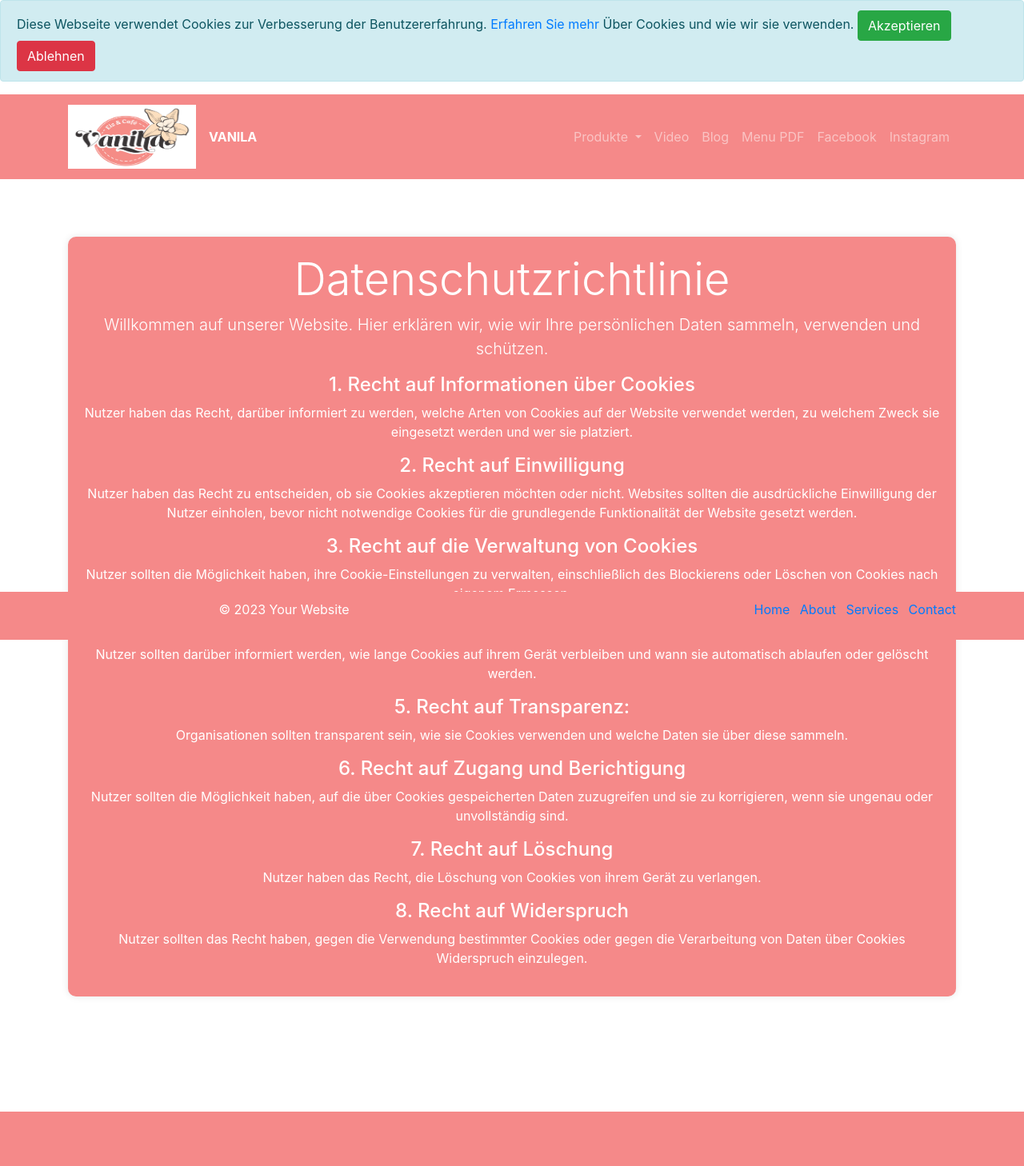
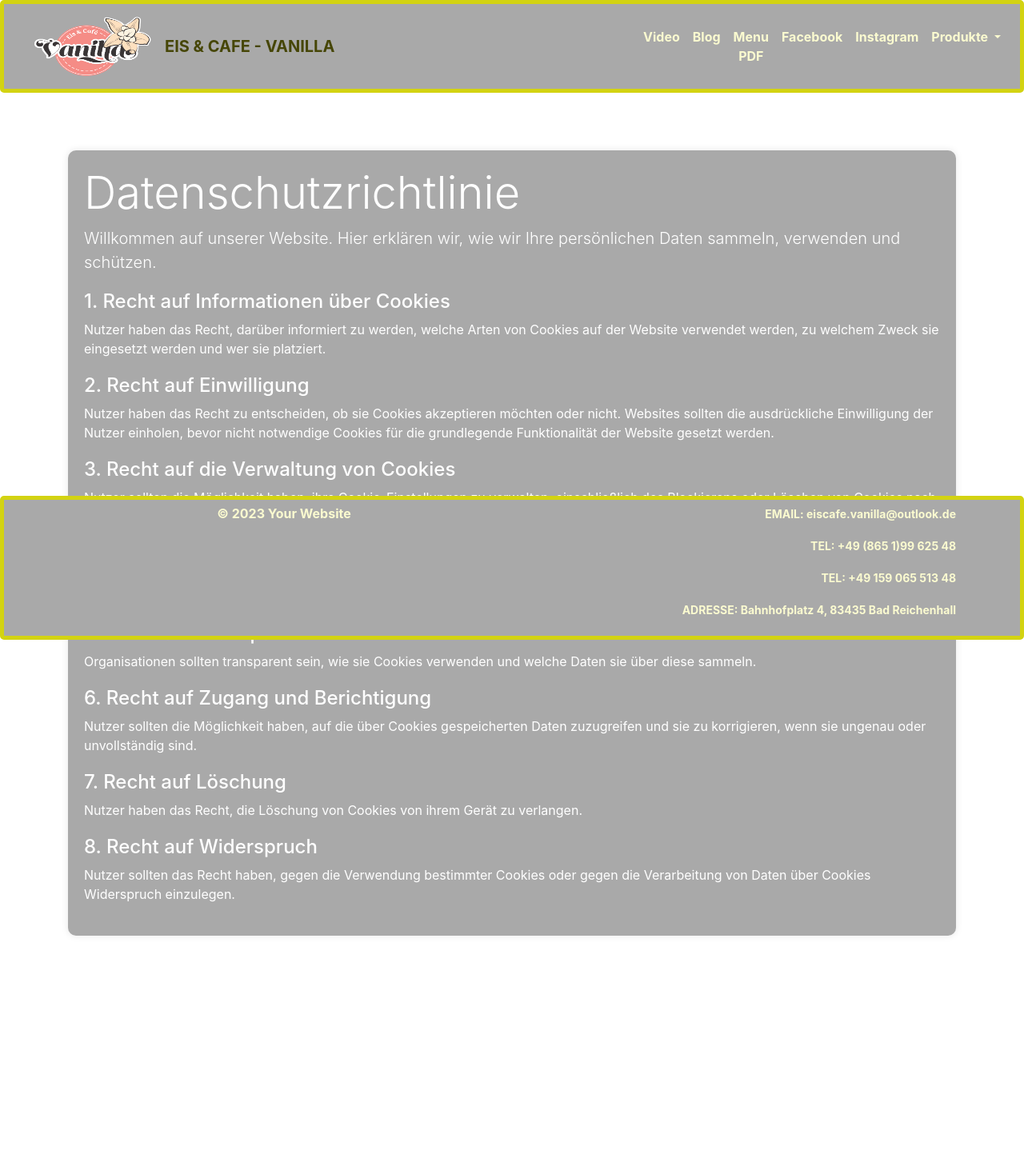
Before and after one commit to drove1983/vanila1, a Django app: page /cookie-policy/ in a window 1280 px wide. Shown: the whole page at 80% size. Before the commit the page ends 1390 px from the top, so only its background shows below. Run offline with Django 4.2, Linux system fonts and the light colour scheme; some libraries are stand-ins or nearby versions.

Commit message:
Nove Izmjene

```diff
--- a/blog/templates/blog/all_blogs.html
+++ b/blog/templates/blog/all_blogs.html
@@ -15,7 +15,7 @@
 <h3 class="text-center mb-5">Admin has written {{ blogs.count }} blog{{ blogs.count|pluralize }}</h3>
 
 {% for blog in blogs %}
-<div class="card my-3" style="background-color: #f58989;">
+<div class="card my-3" style="background-color: #A9A9A9;">
   <div class="card-body">
     <a href="{% url 'blog:detail' blog.id %}">
       <h2 class="card-title text-center text-black">{{ blog.title }}</h2>
--- a/blog/templates/blog/detail.html
+++ b/blog/templates/blog/detail.html
@@ -7,7 +7,7 @@
       <img src="{% static 'images/vanila111.jpg' %}" class="img-fluid">
     </div>
   </div>
-  <div class="card" style="background-color: #f58989;">
+  <div class="card" style="background-color: #A9A9A9;">
   <div class="card-body">
     <h1 class="card-title text-center text-white">{{ blog.title }}</h1>
     <h5 class="card-subtitle text-center text-white">{{ blog.date|date:'F jS Y' }}</h5>
--- a/portfolio/static/css/custom.css
+++ b/portfolio/static/css/custom.css
@@ -14,6 +14,8 @@ body {
     font-size: 6rem;
 }
 
+
+
 @media (min-width: 992px) {
     #hometext {
         font-size: 4rem;
@@ -21,105 +23,206 @@ body {
     #blogdetailtitle {
         font-size: 5rem;
     }
-
-.counter {
-    background-color:#f58989;
-    padding: 40px 0;
-    border-radius: 5px;
+@media (max-width: 768px) {
+    .navbar {
+        background-color: transparent; /* Postavite željenu boju pozadine */
+    }
 }
 
+
+
+ /* CAUNTER ----------------POČETAK------------------CAUNTER */
+/* brojac(pozadina i border) 1 */
+.counter {
+    background-color: #A9A9A9;
+    padding: 40px 0;
+    border: 5px solid  #d3d312;
+    border-radius: 20px
+}
+/* brojac(brojevi unutra) */
 .count-title {
     font-size: 40px;
     font-weight: normal;
     margin-top: 10px;
     margin-bottom: 0;
     text-align: center;
-
-.card {
-  background-color: black !important;
-  /*height: 300px;   Postavite željenu visinu kartica */
+    font-weight: bold; /* Postavite željenu font težinu */
+    color: #fbfbd0;
 }
-
-}
-
+/* tekst unutar brojaca 1 */
 .count-text {
-    font-size: 13px;
+    font-size: 15px;
     font-weight: normal;
     margin-top: 10px;
     margin-bottom: 0;
     text-align: center;
+    font-weight: bold; /* Postavite željenu font težinu */
+    color: #f3f372;
 }
-
+/* ikone unutar brojaca 1 */
 .fa-2x {
     margin: 0 auto;
     float: none;
     display: table;
-    color: black;
+    font-weight: bold; /* Postavite željenu font težinu */
+    color: #f3f372;
 }
+/* CAUNTER ----------------KRAJ------------------CAUNTER */
+
+
+
+
+
+
+/* FOOTER ----------------POČETAK----------------------FOOTER */
+
 /* styles.css */
 .footer {
-  background-color: #f58989 !important;
-  color: white;
+  background-color:  #7a7284; !important;
+  color: #fbfbd0 !important;
+  font-weight: bold; /* Postavite željeni font-weight */
   text-align: center;
-  padding: 10px 0;
+  padding: 5px 0;
   position: fixed;
   bottom: 0;
   width: 100%;
-  min-height: 30px ; /* Promijenite visinu prema potrebi */
+  min-height: 100px ;  /* Promijenite visinu prema potrebi */
+  border-radius: 5px;
+  border: 5px solid  #d3d312;
+}
+footer a {
+  color: #fbfbd0 !important; /* Postavite željenu boju */
+  font-weight: bold; /* Postavite željeni font-weight */
+}
+footer ul li {
+  color: #fbfbd0 !important; /* Postavite željenu boju */
+  font-weight: bold; /* Postavite željeni font-weight */
+  font-size: 14px; /* Postavite željenu veličinu fonta */
+  /* Dodajte druge stilističke promjene prema potrebi */
+}
+/* FOOTER ----------------KRAJ---------------------FOOTER */
+
+
+
+
+
+/* NAVBAR ----------------POČETAK----------------------NAVBAR */
+/* Stilizacija za Pruduckte padajući meni kada je otvoren 4 */
+.navbar-nav .nav-item.dropdown.show .dropdown-menu {
+    background-color:  #848884;
+}
+/* Stilizacija Produkte za linkove unutar otvorenog padajućeg menija 3 */
+.navbar-nav .nav-item.dropdown.show .dropdown-menu .dropdown-item {
+    color:  white; /* Promenite boju teksta po potrebi */
+}
+/* Stilizacija za linkove unutar otvorenog padajućeg menija na hover(nisam siguran) */
+.navbar-nav .nav-item.dropdown.show .dropdown-menu .dropdown-item:hover {
+    background-color: rgba(0, 0, 0, 0.5); /* Boja na hover efektu */
+    color:  black; /* Promenite boju teksta na hover efektu po potrebi */
+}
+/* Dodajte ove stilove u svoj CSS */
+.carousel-inner .carousel-item img {
+  max-width: 100%; /* Maksimalna širina slike je 100% širine roditeljskog elementa */
+  max-height: 600px; /* Maksimalna visina slike je 400 piksela (prilagodite po potrebi) */
+  width: auto; /* Automatska širina slike */
+  height: auto ; /* Automatska visina slike */
+}
+/* Navbar traka pravljenje bordera 5 */
+.navbar {
+    border: 5px solid  #d3d312; /* Postavite širinu, stil i boju border-a prema vašim željama */
+    border-radius: 5px;
+    background-color: #A9A9A9;
+}
+/* Navbar Tekst Producte padajuci menu 1*/
+.dropdown-menu a.dropdown-item {
+    font-weight: bold; /* Postavite željenu font težinu */
+    color: #fbfbd0 !important;
+}
+/* Navbar Tekst Producte 1*/
+.navbar-nav .nav-link {
+    font-weight: bold;
+    color: #fbfbd0 !important;
+}
+/* Stilizacija teksta */
+.navbar-brand span {
+  font-weight: bold; /* Postavite željenu debljinu fonta */
+  color: #464606 !important; /* Postavite željenu boju teksta */
+  display: inline-block; /* Postavite kao inline-block kako biste ga mogli centrirati */
+  margin-left: 10px; /* Postavite željeni razmak s lijeva ako je potrebno */
+}
+/* Centriranje teksta */
+.navbar-brand {
+  display: flex !important;
+  align-items: center !important;
+}
+/* NAVBAR ----------------KARAJ---------------------NAVBAR */
+
+
+
+
+
+/* CARD ----------------POČETAK--------------------CARD */
+/* nisam siguran*/
+.card-container {
+  width: 100%;
+  max-width: 800px; /* Povećajte maksimalnu širinu prema svojim potrebama */
+  margin: 0 auto;
+  border: 5px solid black !important;
+  border-radius: 20px;
+}
+/* Card u produkte 1 */
+.card {
+  border: 5px solid #d3d312  ; /* Dodajte okvir oko kartice */
+  border-radius: 20px; /* Dodajte zaobljeni rub okvira */
+  padding: 0px; /* Dodajte margine i razmak unutar okvira */
+  background-color: #A9A9A9  !important;
+}
+/* Card Produkte večicina naslovnoga tekste 2 */
+.card-title {
+  font-size: 30px;
+}
+/* Card Produkte velicinaa opisnog tekste 2 */
+.card-text {
+  font-size: 20px;
+}
+/* Naslovni tekst na kartici glavna stranica */
+.card .card-title {
+    font-size: 24px; /* Postavite željenu veličinu fonta za naslov */
+    color: #2f2f04 !important; /* Postavite željenu boju teksta za naslov */
+    font-weight: bold; /* Postavite željenu debljinu fonta */
+}
+/* Opisni tekst na kartici glavna stranica */
+.card .card-text {
+    font-size: 16px; /* Postavite željenu veličinu fonta za tekst */
+    color: #fbfbd0 !important;
+    font-weight: bold; /* Postavite željenu debljinu fonta */
+}
+/* Stilizacija datuma */
+.card .card-subtitle {
+  font-size: 16px; /* Postavite željenu veličinu fonta */
+  color: #fbfbd0 !important;
+  font-weight: bold;
 }
 
+/* CARD ----------------KARAJ--------------------CARD */
+
+
+
+
+/* CAROUSEL ----------------POČETAK------------------CAROUSEL */
+/* Slika na glavnoj stranici 1 */
 .carousel-inner {
-  border: 2px solid #f58989; /* Promijenite boju okvira prema potrebi */
-  border-radius: 5px; /* Zaobljenje okvira */
-  background-color: #f58989; /* Boja pozadine okvira */
+  border: 5px solid  #d3d312; /* Promijenite boju okvira prema potrebi */
+  border-radius: 20px; /* Zaobljenje okvira */
+  background-color:  #818589; /* Boja pozadine okvira */
   padding: 10px; /* Dodavanje unutarnjeg razmaka oko slajdova */
 }
 
+/* Nisam siguran */
 .carousel-item img {
   width: 100%;
   height: auto; /* Automatsko očuvanje omjera širine i visine */
   max-height: 400px; /* Prilagodite maksimalnu visinu prema potrebi */
 }
 
-/* Stil za okvir */
-.card-container {
-  width: 100%;
-  max-width: 600px; /* Postavite maksimalnu širinu okvira prema svojim potrebama */
-  margin: 0 auto; /* Centrirajte okvir na sredinu */
-
-}
-
-.card {
-  border: 2px solid #f58989; /* Dodajte okvir oko kartice */
-  border-radius: 10px; /* Dodajte zaobljeni rub okvira */
-  padding: 0px; /* Dodajte margine i razmak unutar okvira */
-
-}
-
-/* Prilagodite stil teksta i okvira prema svojim potrebama */
-.card-title {
-  font-size: 24px;
-}
-
-.card-text {
-  font-size: 16px;
-}
-
-/* Stilizacija za padajući meni kada je otvoren */
-.navbar-nav .nav-item.dropdown.show .dropdown-menu {
-    background-color: #f58989;
-}
-
-/* Stilizacija za linkove unutar otvorenog padajućeg menija */
-.navbar-nav .nav-item.dropdown.show .dropdown-menu .dropdown-item {
-    color: white; /* Promenite boju teksta po potrebi */
-}
-
-/* Stilizacija za linkove unutar otvorenog padajućeg menija na hover */
-.navbar-nav .nav-item.dropdown.show .dropdown-menu .dropdown-item:hover {
-    background-color: rgba(0, 0, 0, 0.5); /* Boja na hover efektu */
-    color: white; /* Promenite boju teksta na hover efektu po potrebi */
-}
-
-
-}
+/* CAROUSEL ----------------KRAJ------------------CAROUSEL */
--- a/portfolio/static/js/uredi.js
+++ b/portfolio/static/js/uredi.js
@@ -96,3 +96,9 @@ jQuery(function ($) {
 	$this.countTo(options);
   }
 });
+
+ // Dohvatite sve linkove unutar dropdown menija
+  var productLinks = document.querySelectorAll(".dropdown-item");
+
+// Dohvatite sve linkove unutar dropdown menija
+  var productLinks = document.querySelectorAll(".dropdown-item");
--- a/portfolio/templates/portfolio/base.html
+++ b/portfolio/templates/portfolio/base.html
@@ -2,14 +2,6 @@
 
 {{ '<' }}{{ '!DOCTYPE html>' }}
 <html lang="en">
-
-<div id="cookie-notice" class="alert alert-info">
-Diese Webseite verwendet Cookies zur Verbesserung der Benutzererfahrung.
-    <a href="{% url 'cookie-policy' %}">Erfahren Sie mehr</a> Über Cookies und wie wir sie verwenden.
-    <button onclick="acceptCookies()" class="btn btn-success">Akzeptieren</button>
-    <button onclick="rejectCookies()" class="btn btn-danger">Ablehnen</button>
-</div>
-
 <head>
   <!-- Required meta tags -->
   <meta charset="utf-8">
@@ -29,37 +21,22 @@ Diese Webseite verwendet Cookies zur Verbesserung der Benutzererfahrung.
 
   <link rel="icon" type="image/png" href="{% static 'images/vanila111.jpg' %}">
 
-
   <title>vanila</title>
 </head>
 <body>
-  <nav class="navbar navbar-expand-lg navbar-dark" style="background-color: #f58989;">
+  <nav class="navbar navbar-expand-lg navbar-dark" style="background-color: #A9A9A9;">
+
     <div class="container">
-    <a class="navbar-brand" href="{% url 'home' %}">
-      <img src="{% static 'images/vanila111.jpg' %}" width="160" height="80" class="d-inline-block align-top" alt="Vanila Logo">
-      <a href="{% url 'home' %}">
-        <span style="color: white; font-weight: bold;">VANILA</span>
+  <a class="navbar-brand mr-auto" href="{% url 'home' %}">
+    <img src="{% static 'images/Eis1.gif' %}" width="160" height="80" class="d-inline-block align-top" alt="Vanila Logo">
+    <span style="color: white; font-weight: bold;">EIS & CAFE - VANILLA</span>
   </a>
-    </a>
+</div>
       <button class="navbar-toggler" type="button" data-toggle="collapse" data-target="#navbarNav" aria-controls="navbarNav" aria-expanded="false" aria-label="Toggle navigation">
         <span class="navbar-toggler-icon animated-icon">☰</span>
       </button>
       <div class="collapse navbar-collapse text-center" id="navbarNav">
         <ul class="navbar-nav ml-auto">
-        <ul class="nav">
-          <li class="nav-item dropdown">
-            <a class="nav-link dropdown-toggle" id="navbarDropdown" role="button" data-toggle="dropdown" aria-haspopup="true" aria-expanded="false">
-              Produkte
-            </a>
-            <div class="dropdown-menu" aria-labelledby="navbarDropdown">
-              <a class="dropdown-item" href="{% url 'pinza_app:pinza' %}">Pinza</a>
-              <a class="dropdown-item" href="{% url 'hauptgerichte:hauptgerichte' %}">Hauptgerichte</a>
-              <a class="dropdown-item" href="{% url 'brotzeit:brotzeit' %}">Brotzeit</a>
-              <a class="dropdown-item" href="{% url 'salate:salate' %}">Salate</a>
-              <a class="dropdown-item" href="{% url 'desserts:desserts' %}">Desserts</a>
-            </div>
-          </li>
-        </ul>
   <li class="nav-item">
     <a class="nav-link" href="{% url 'video:index' %}" >Video</a>
   </li>
@@ -75,8 +52,19 @@ Diese Webseite verwendet Cookies zur Verbesserung der Benutzererfahrung.
   <li class="nav-item">
     <a class="nav-link" href="https://www.instagram.com/eiscafe_vanilla/" target="_blank">Instagram</a>
   </li>
+  <li class="nav-item dropdown">
+    <a class="nav-link dropdown-toggle" id="navbarDropdown" role="button" data-toggle="dropdown" aria-haspopup="true" aria-expanded="false">
+      Produkte
+    </a>
+    <div class="dropdown-menu" aria-labelledby="navbarDropdown">
+   <a class="dropdown-item" href="{% url 'pinza_app:pinza' %}">Pinza</a>
+   <a class="dropdown-item" href="{% url 'hauptgerichte:hauptgerichte' %}">Hauptgerichte</a>
+   <a class="dropdown-item" href="{% url 'brotzeit:brotzeit' %}">Brotzeit</a>
+   <a class="dropdown-item" href="{% url 'salate:salate' %}">Salate</a>
+   <a class="dropdown-item" href="{% url 'desserts:desserts' %}">Desserts</a>
+</div>
+  </li>
 </ul>
-    </div>
       </div>
   </nav>
 
@@ -85,7 +73,7 @@ Diese Webseite verwendet Cookies zur Verbesserung der Benutzererfahrung.
     {% endblock %}
   </div>
 
-  <footer class="footer" style="background-color: #f58989; color: white;">
+  <footer class="footer" style="background-color: #A9A9A9; color: white;">
     <div class="container">
       <div class="row">
         <div class="col-md-6">
@@ -93,10 +81,16 @@ Diese Webseite verwendet Cookies zur Verbesserung der Benutzererfahrung.
         </div>
         <div class="col-md-6 text-md-right">
           <ul class="list-inline">
-          <li class="list-inline-item"><a href="#">Home</a></li>
-          <li class="list-inline-item"><a href="#">About</a></li>
-          <li class="list-inline-item"><a href="#">Services</a></li>
-          <li class="list-inline-item"><a href="#">Contact</a></li>
+            <li class="list-inline-item"><a href="mailto:eiscafe.vanilla@outlook.de" style="color: white;">EMAIL: eiscafe.vanilla@outlook.de</a></li>
+          </ul>
+          <ul class="list-inline">
+            <li class="list-inline-item"><a href="tel:+4986519962548" style="color: white;">TEL: +49 (865 1)99 625 48</a></li>
+          </ul>
+          <ul class="list-inline">
+            <li class="list-inline-item"><a href="tel:+4915906551348" style="color: white;">TEL: +49 159 065 513 48</a></li>
+          </ul>
+          <ul class="list-inline">
+            <li class="list-inline-item" style="color: white;">ADRESSE: Bahnhofplatz 4, 83435 Bad Reichenhall</li>
           </ul>
         </div>
       </div>
@@ -109,7 +103,6 @@ Diese Webseite verwendet Cookies zur Verbesserung der Benutzererfahrung.
   <script src="https://cdn.jsdelivr.net/npm/popper.js@1.16.0/dist/umd/popper.min.js" integrity="sha384-Q6E9RHvbIyZFJoft+2mJbHaEWldlvI9IOYy5n3zV9zzTtmI3UksdQRVvoxMfooAo" crossorigin="anonymous"></script>
   <script src="https://stackpath.bootstrapcdn.com/bootstrap/4.4.1/js/bootstrap.min.js" integrity="sha384-wfSDF2E50Y2D1uUdj0O3uMBJnjuUD4Ih7YwaYd1iqfktj0Uod8GCExl3Og8ifwB6" crossorigin="anonymous"></script>
 
-</body>
   <script src="{% static 'js/uredi.js' %}"></script>
 
   <script>
@@ -129,11 +122,7 @@ Diese Webseite verwendet Cookies zur Verbesserung der Benutzererfahrung.
     // Provjerite ako je korisnik već prihvatio kolačiće
     if (document.cookie.indexOf("cookies_accepted=true") !== -1) {
       document.getElementById("cookie-notice").style.display = "none";
-
-
     }
-
-
   </script>
-
+</body>
 </html>
--- a/portfolio/templates/portfolio/cookie.html
+++ b/portfolio/templates/portfolio/cookie.html
@@ -16,11 +16,29 @@
         /* Dodajte stilizaciju za politiku privatnosti */
         .privacy-policy {
             text-align: center;
-            background-color: #f58989;
+            background-color: #A9A9A9;
             padding: 20px;
             border-radius: 10px;
             box-shadow: 0 0 10px rgba(0, 0, 0, 0.1);
         }
+        /* Dodajte CSS stilove za sekcije */
+        .section {
+         margin-bottom: 20px; /* Dodajte razmak između sekcija */
+        }
+
+        .privacy-policy h1,
+        .privacy-policy h2,
+        .privacy-policy h3,
+        .privacy-policy h4,
+        .privacy-policy h5,
+        .privacy-policy h6 {
+            text-align: left;
+       }
+        /* Dodajte stilizaciju za poravnanje teksta prema lijevo */
+    .privacy-policy p,
+    .privacy-policy li {
+       text-align: left;
+      }
     </style>
 </head>
 <body>
@@ -29,38 +47,44 @@
 
 <!-- Glavni sadržaj politike privatnosti -->
 <div class="container mt-5 privacy-policy" style="color: white;">
+     <div class="section">
     <h1 class="display-4" style="color: white;">Datenschutzrichtlinie</h1>
     <p class="lead">Willkommen auf unserer Website. Hier erklären wir, wie wir Ihre persönlichen Daten sammeln, verwenden und schützen.</p>
+    </div>
 
+    <div class="section">
     <h4>1. Recht auf Informationen über Cookies</h4>
     <p>Nutzer haben das Recht, darüber informiert zu werden, welche Arten von Cookies auf der Website verwendet werden, zu welchem Zweck sie eingesetzt werden und wer sie platziert.</p>
-
+    </div>
+    <div class="section">
     <h4>2. Recht auf Einwilligung</h4>
     <p>Nutzer haben das Recht zu entscheiden, ob sie Cookies akzeptieren möchten oder nicht. Websites sollten die ausdrückliche Einwilligung der Nutzer einholen, bevor nicht notwendige Cookies für die grundlegende Funktionalität der Website gesetzt werden.</p>
-
+    </div>
+    <div class="section">
     <h4>3. Recht auf die Verwaltung von Cookies</h4>
     <p>Nutzer sollten die Möglichkeit haben, ihre Cookie-Einstellungen zu verwalten, einschließlich des Blockierens oder Löschen von Cookies nach eigenem Ermessen.</p>
-
+    </div>
     <h4>4. Recht auf Informationen zur Dauer der Cookies:</h4>
     <p>Nutzer sollten darüber informiert werden, wie lange Cookies auf ihrem Gerät verbleiben und wann sie automatisch ablaufen oder gelöscht werden.</p>
-
+    <div class="section">
     <h4>5. Recht auf Transparenz:</h4>
     <p>Organisationen sollten transparent sein, wie sie Cookies verwenden und welche Daten sie über diese sammeln.</p>
-
+    </div>
+    <div class="section">
     <h4>6. Recht auf Zugang und Berichtigung</h4>
     <p>Nutzer sollten die Möglichkeit haben, auf die über Cookies gespeicherten Daten zuzugreifen und sie zu korrigieren, wenn sie ungenau oder unvollständig sind.</p>
-
+    </div>
+    <div class="section">
     <h4>7. Recht auf Löschung</h4>
     <p>Nutzer haben das Recht, die Löschung von Cookies von ihrem Gerät zu verlangen.</p>
-
+    </div>
+    <div class="section">
     <h4>8. Recht auf Widerspruch</h4>
     <p>Nutzer sollten das Recht haben, gegen die Verwendung bestimmter Cookies oder gegen die Verarbeitung von Daten über Cookies Widerspruch einzulegen.</p>
-
-
-
-</div>
+    </div>
 </div>
 
+<br><br><br><br><br><br>
 <!-- Uključite Bootstrap JavaScript i jQuery (opcionalno) -->
 <script src="https://code.jquery.com/jquery-3.5.1.slim.min.js"></script>
 <script src="https://cdn.jsdelivr.net/npm/@popperjs/core@2.5.3/dist/umd/popper.min.js"></script>
```
Also changed, not shown: brotzeit/templates/brotzeit.html (+4 -3 lines), desserts/templates/desserts.html (+4 -3 lines), hauptgerichte/templates/hauptgerichte.html (+5 -3 lines), pinza_app/templates/pinza.html (+5 -4 lines), portfolio/templates/portfolio/home.html (+6 -9 lines), salate/templates/salate.html (+4 -3 lines), video/templates/index.html (+6 -4 lines), db.sqlite3, portfolio/static/images/Eis1.gif (added), 4 other files. Lines whose indentation alone changed are shown as unchanged.
